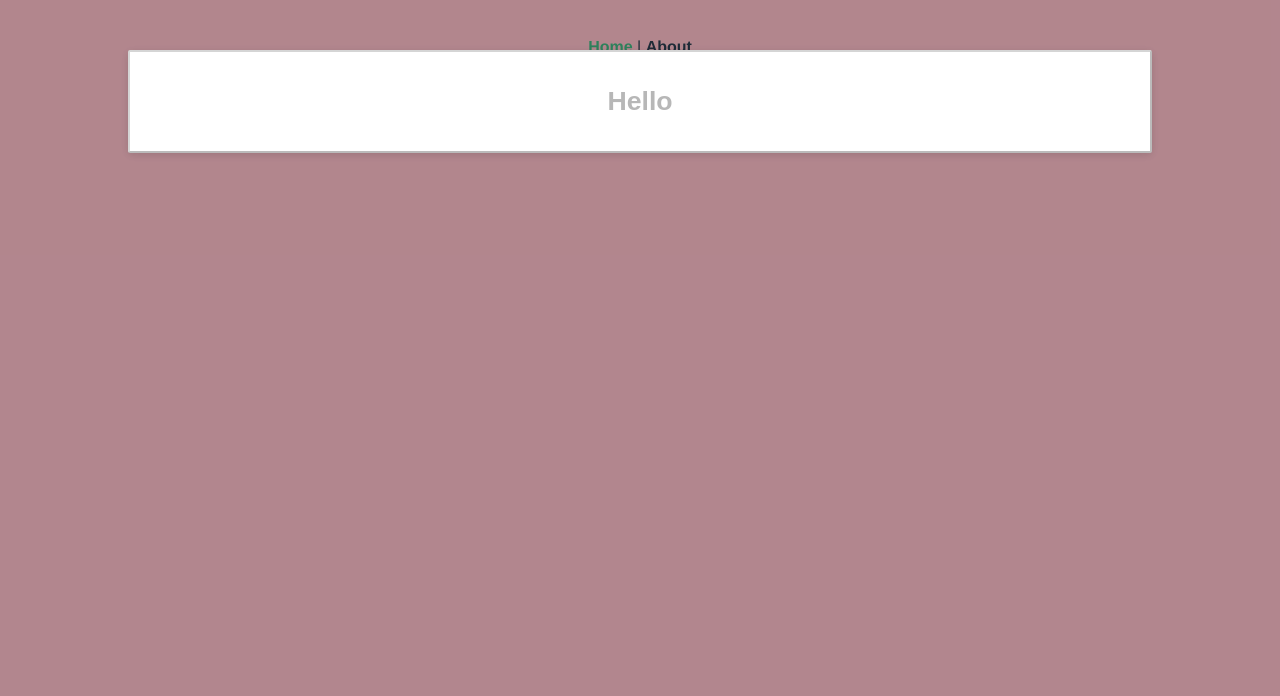
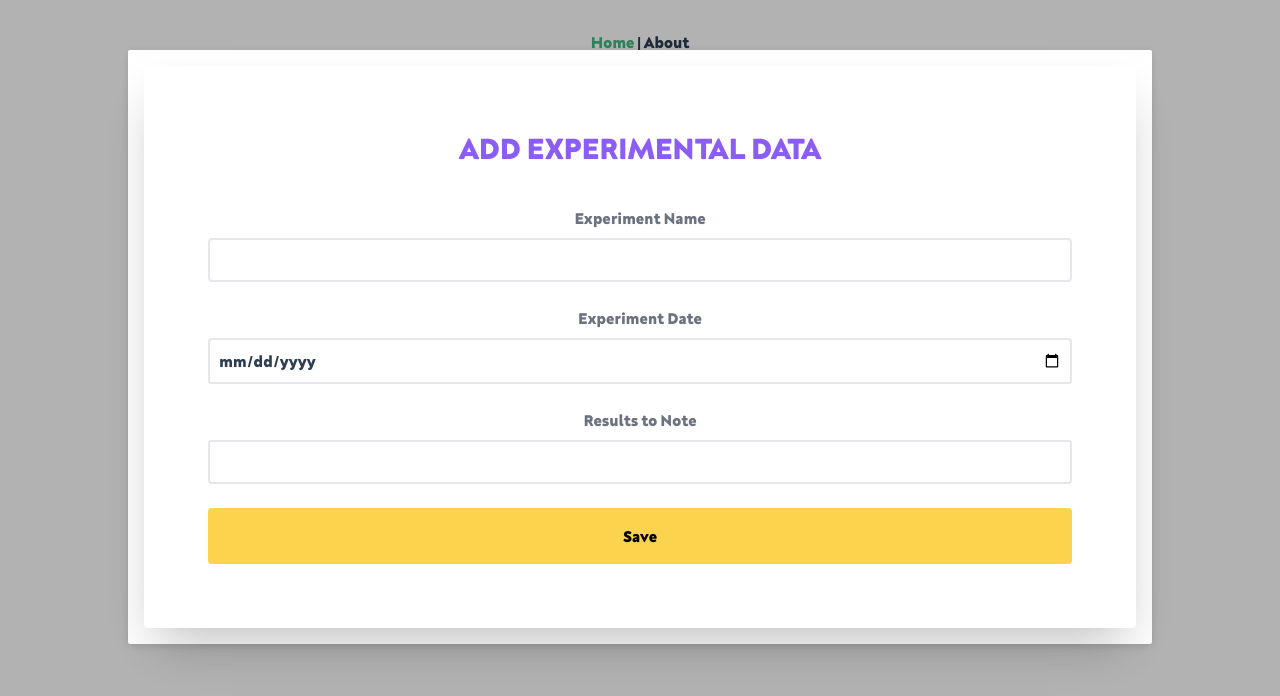
Before and after one commit to johnAdvancedWeb/CardiompsDataSharingPlatform, a Vue app in the folder client/: page / in a window 1280 px wide. Both pictures are taken after a click on the button "Show Modal". Shown: the top 696 px of the page. Built offline with nearby package versions, Linux system fonts and the light colour scheme.

Commit message:
Font added, scss added and form created for inserting data, this is mostly demo and a setup completion commit

```diff
--- a/client/package.json
+++ b/client/package.json
@@ -5,10 +5,14 @@
   "scripts": {
     "serve": "vue-cli-service serve",
     "build": "vue-cli-service build",
-    "lint": "vue-cli-service lint"
+    "lint": "vue-cli-service lint",
+    "build-css": "tailwindcss build src/assets/css/style.scss -o src/assets/tailwind-outputted/style.scss"
   },
   "dependencies": {
+    "autoprefixer": "^9.8.6",
     "core-js": "^3.6.5",
+    "postcss": "^7.0.35",
+    "tailwindcss": "npm:@tailwindcss/postcss7-compat@^2.0.2",
     "vue": "^3.0.0",
     "vue-router": "^4.0.0-0"
   },
--- /dev/null
+++ b/client/postcss.config.js
@@ -0,0 +1,6 @@
+module.exports = {
+  plugins: {
+    tailwindcss: {},
+    autoprefixer: {},
+  },
+}
--- a/client/src/assets/css/style.scss
+++ b/client/src/assets/css/style.scss
@@ -1,3 +1,26 @@
-body {
-  background-color: pink;
+@tailwind base;
+@tailwind components;
+@tailwind utilities;
+
+@font-face {
+    font-family: Neu;
+    src: url(../fonts/Neufreit-ExtraBold.otf);
 }
+
+@layer components {
+    .heading {
+        @apply py-2 px-4 bg-indigo-500 text-white font-semibold rounded-lg shadow-md hover:bg-indigo-700 focus:outline-none focus:ring-2 focus:ring-indigo-400 focus:ring-opacity-75;
+    }
+
+    .primary-button {
+        @apply bg-yellow-300 text-black hover:bg-gray-200 hover:text-black transition duration-300 p-4 rounded;
+    }
+}
+
+h2 {
+    text-transform: uppercase;
+}
+
+* {
+    font-family: Neu, serif;
+}
--- a/client/src/components/TestComponent.vue
+++ b/client/src/components/TestComponent.vue
@@ -1,6 +1,26 @@
 <template>
-  <div>
-    <h1>Hello</h1>
+  <div @click.stop>
+    <div class="bg-white p-16 rounded shadow-2xl" style="cursor: default">
+      <h2 class="text-3xl font-bold mb-10 text-purple-500">Add Experimental Data</h2>
+      <form class="space-y-6">
+        <div>
+          <label class="block mb-2 font-bold text-gray-500" for="name">Experiment Name</label>
+          <input type="text" id="name" class="w-full border-2 border-gray-200 p-2 rounded outline-none focus:border-purple-500">
+        </div>
+
+        <div>
+          <label class="block mb-2 font-bold text-gray-500" for="email">Experiment Date</label>
+          <input type="date" id="email" class="w-full border-2 border-gray-200 p-2 rounded outline-none focus:border-purple-500">
+        </div>
+
+        <div>
+          <label class="block mb-2 font-bold text-gray-500" for="password">Results to Note</label>
+          <input type="text" id="password" class="w-full border-2 border-gray-200 p-2 rounded outline-none focus:border-purple-500">
+        </div>
+
+        <button class="block w-full bg-yellow-300 text-black hover:bg-gray-200 hover:bg-purple-500 hover:text-white transition duration-300 p-4 rounded">Save</button>
+      </form>
+    </div>
   </div>
 </template>
 
--- a/client/src/views/Home.vue
+++ b/client/src/views/Home.vue
@@ -1,11 +1,11 @@
 <template>
   <div class="container">
-    <button style="margin: auto" @click="showModal">Show Modal</button>
-    <button style="margin: auto" @click="showModal('login')">Login</button>
-    <button style="margin: auto" @click="showModal('register')">Register</button>
+    <button class="primary-button" @click="showModal">Show Modal</button><br>
+    <button class="primary-button" @click="showModal('viewData')">View Experimental Data</button><br>
+    <button class="primary-button" @click="showModal('addData')">Add Experimental Data</button><br>
 
     <Modal :is-modal-visible="isModalVisible" @close-modal="closeModal">
-      <Login v-if="actionLoginOrRegister === 'login'"></Login>
+      <Login v-if="actionLoginOrRegister === 'viewData'"></Login>
       <TestComponent v-else></TestComponent>
     </Modal>
   </div>
@@ -38,7 +38,3 @@ export default {
 
 }
 </script>
-
-<style>
-
-</style>
--- /dev/null
+++ b/client/tailwind.config.js
@@ -0,0 +1,11 @@
+module.exports = {
+  purge: ['./index.html', './src/**/*.{vue,js,ts,jsx,tsx}'],
+  darkMode: false, // or 'media' or 'class'
+  theme: {
+    extend: {},
+  },
+  variants: {
+    extend: {},
+  },
+  plugins: [],
+}
```
Also changed, not shown: client/src/assets/fonts/Neufreit-ExtraBold.otf (added), 1 other file (tests, documents, lock files or other folders).
